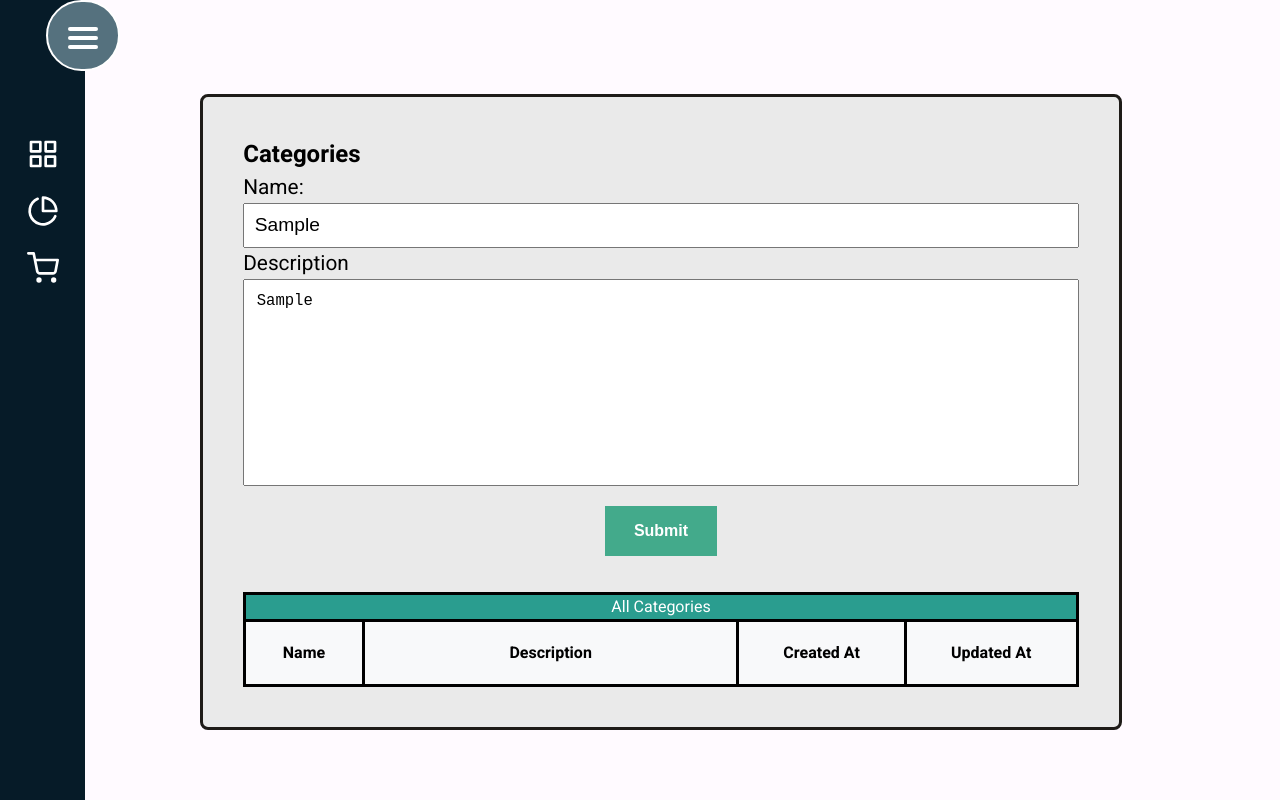
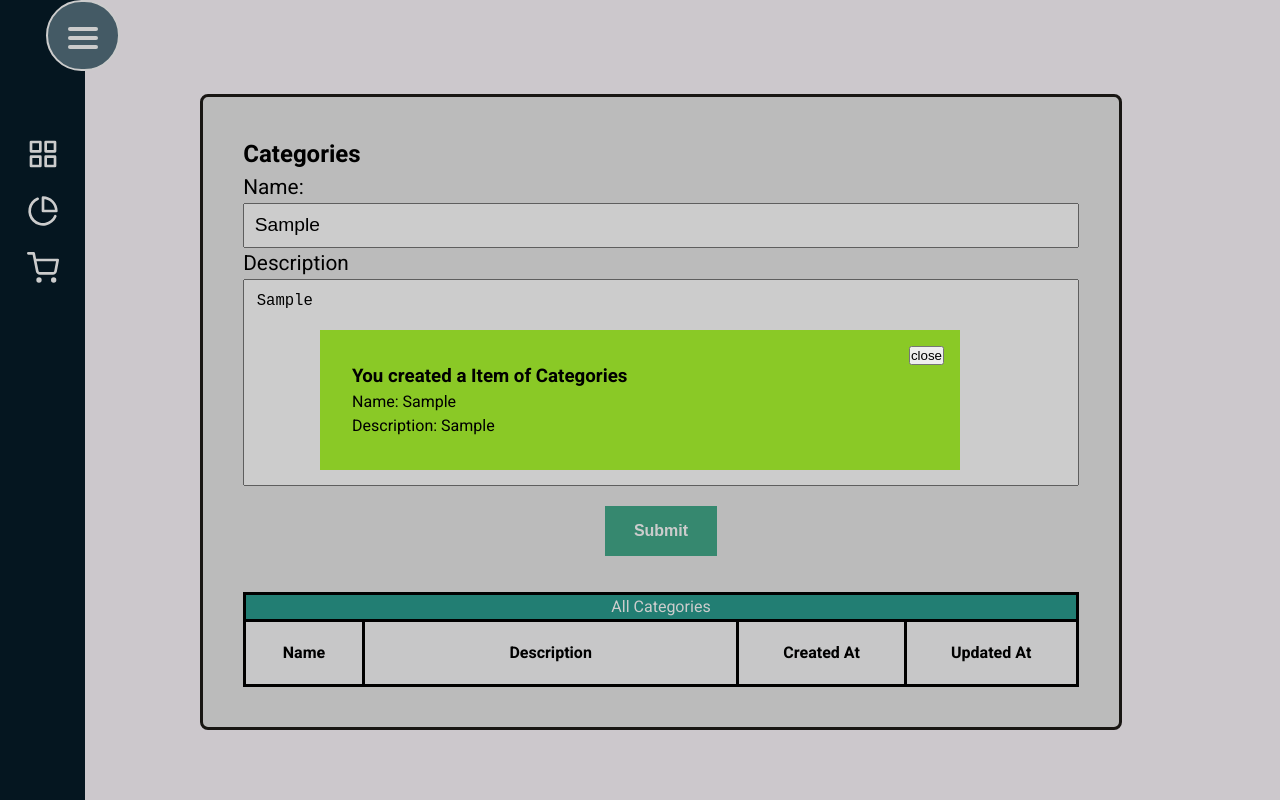
Before and after one commit to joaquimatheus/bookstore, a React (Create React App) app in the folder react-ui/: page /management/products/categories in a window 1280 px wide. Both pictures are taken after typing "Sample", "Sample" into the empty fields and a click on the button "Submit". Built offline with nearby package versions, Linux system fonts and the light colour scheme; no server answers.

Commit message:
Insert the Popup component in FormCreate and added axios to send request in API

```diff
--- a/react-ui/src/components/FormCreate.jsx
+++ b/react-ui/src/components/FormCreate.jsx
@@ -1,5 +1,7 @@
 import { useState } from "react";
 import TableProduct from "./TableProduct";
+import Popup from './Popup';
+import axios from 'axios';
 
 function FormCreate(props) {
     const initialState = {name: '', description: ''}
@@ -15,8 +17,11 @@ function FormCreate(props) {
         const formData = new FormData(e.target);
         const data = Object.fromEntries(formData);
 
-        console.log('*** handleSubmit', data)
+        const response = axios.post(
+            'http://localhost:4000/api/v1/product-management/categories', data)
     }
+
+    const [buttonPopup, setButtonPopup] = useState(false);
 
     console.log('--- formvalues', formValues);
     return (
@@ -47,9 +52,14 @@ function FormCreate(props) {
                         ></textarea>
                     </div>
                     <div className="form-group align-center">
-                        <button>Submit</button>
+                        <button onClick={() => setButtonPopup(true)}>Submit</button>
                     </div>
                 </form>
+                <Popup trigger={buttonPopup} setTrigger={setButtonPopup}>
+                    <h3> You created a Item of {props.title}</h3>
+                    <p>Name: {formValues.name}</p>
+                    <p>Description: {formValues.description}</p>
+                </Popup>
 
                 <TableProduct title={props.title} />
             </div>
```
